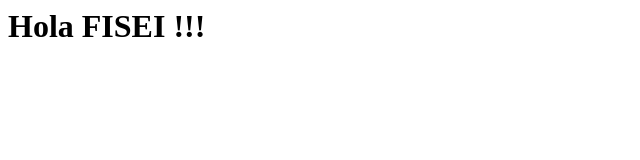
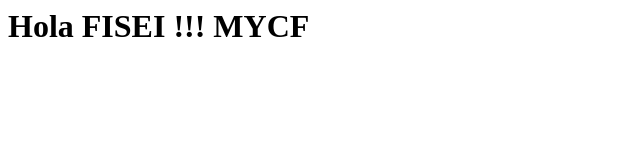
Before and after one commit to Patto63/proyecto_github, a plain HTML site: page index.html in a window 1280 px wide. Shown: the whole page, without its empty margins (0-640 px from the left). Drawn offline with Linux system fonts and the light colour scheme.

Commit message:
Se agrego la materia

```diff
--- a/index.html
+++ b/index.html
@@ -1 +1 @@
-<h1> Hola FISEI !!! </h1>
+<h1> Hola FISEI !!! MYCF </h1>
```
